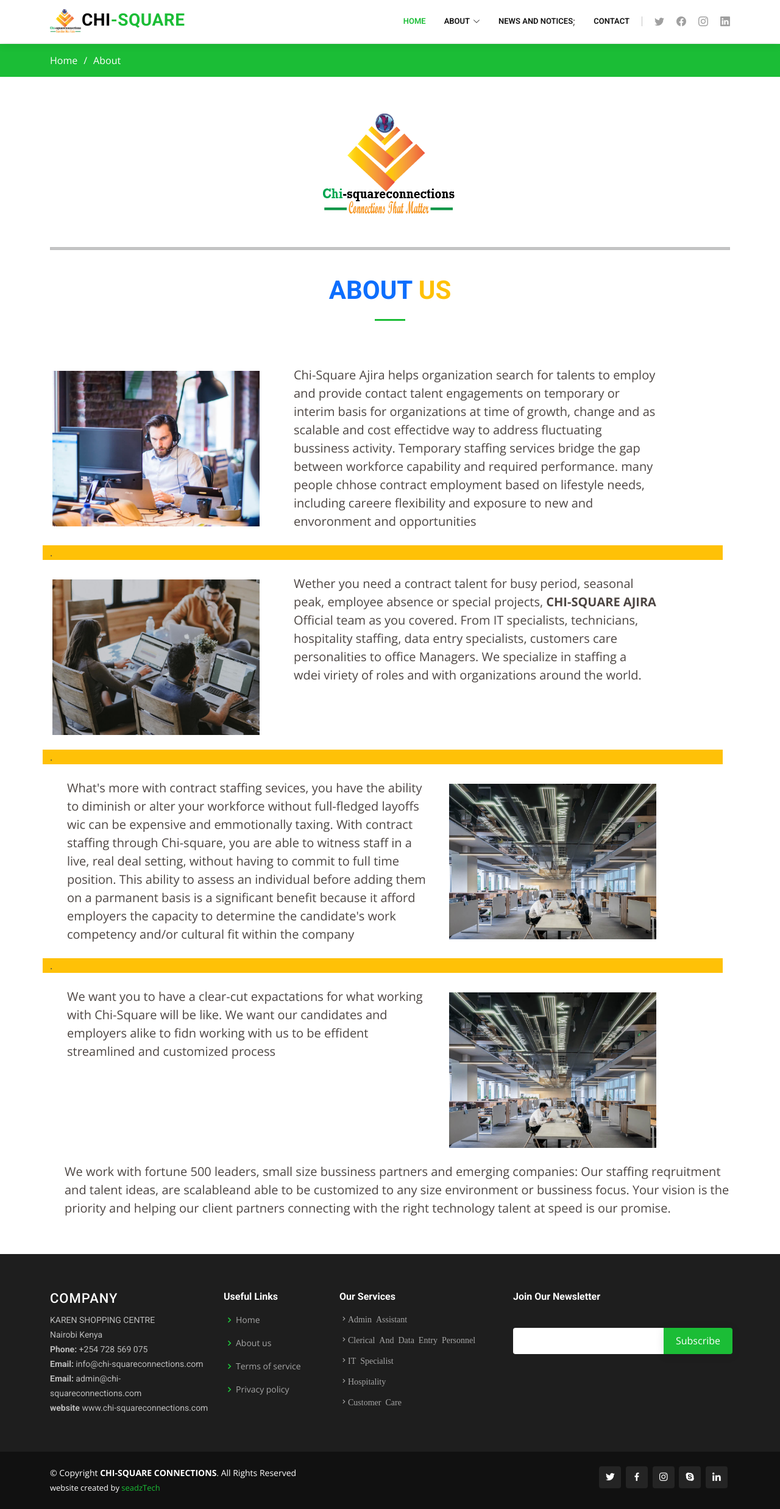
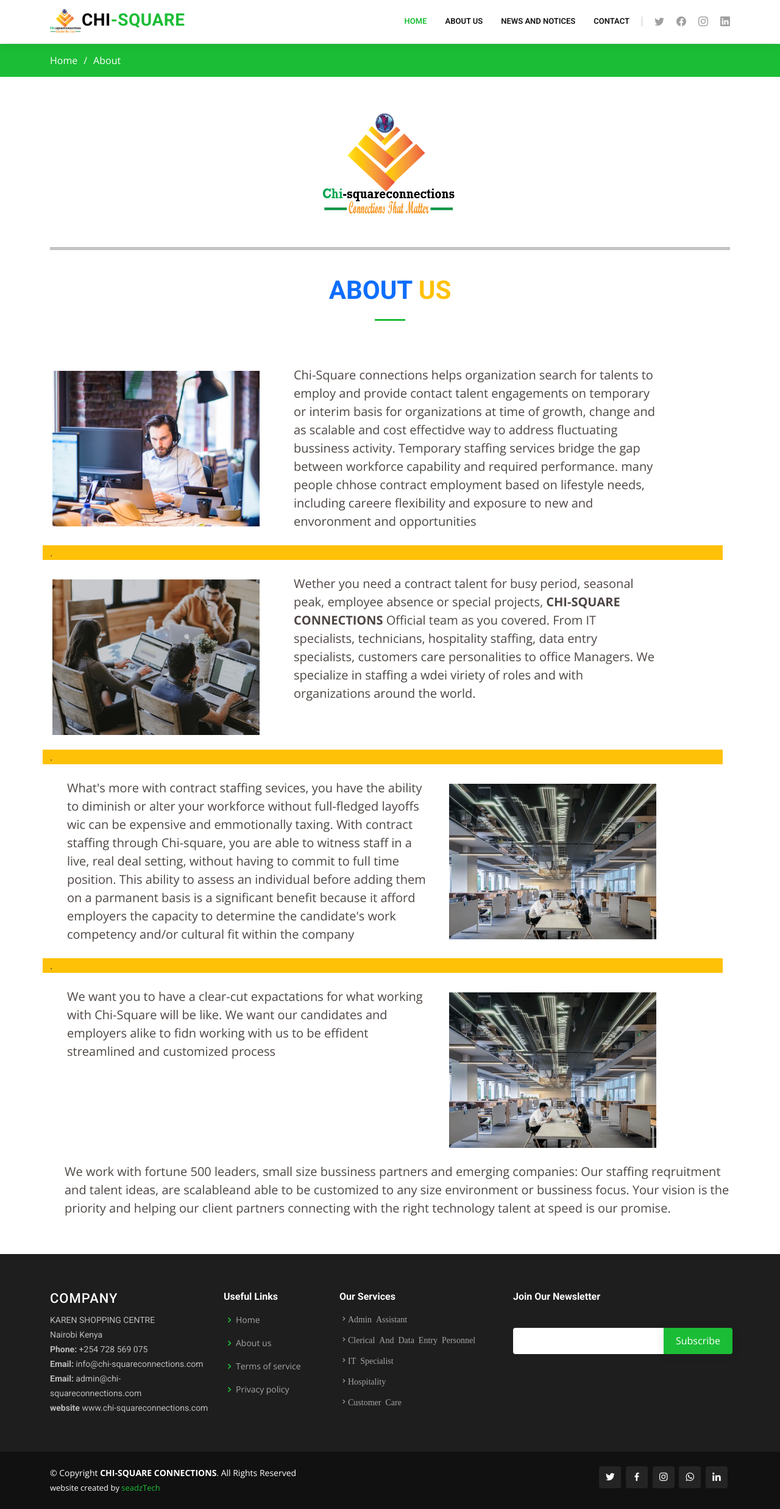
Before and after one commit to chirchirseadz/chi-project, a Django app: page /about/ in a window 1280 px wide. Shown: the whole page at 61% size. Run offline with Django 3.2, Linux system fonts and the light colour scheme; some libraries are stand-ins or nearby versions.

Commit message:
web python downgrade

```diff
--- a/core/settings.py
+++ b/core/settings.py
@@ -36,7 +36,7 @@
 
 
 # SECURITY WARNING: don't run with debug turned on in production!
-DEBUG = False
+DEBUG = True
 
 
 
--- a/requirements.txt
+++ b/requirements.txt
@@ -6,3 +6,5 @@
 python-decouple==3.6
 pytz==2022.2.1
 sqlparse==0.4.2
+
+python==3.8
--- a/templates/dashboard/about.html
+++ b/templates/dashboard/about.html
@@ -55,7 +55,7 @@
                 <img src="{% static 'assets/img/blog/blog-1.jpg' %}" class="img-fluid" alt="">
               </div>
               <div class="col-md-7 p-3">
-                <p class="fs-5 ml-4 mt-2" data-aos="fade-right">Chi-Square Ajira helps organization search for talents to employ and provide contact talent engagements on temporary or
+                <p class="fs-5 ml-4 mt-2" data-aos="fade-right">Chi-Square connections helps organization search for talents to employ and provide contact talent engagements on temporary or
                   interim basis for organizations at time of growth, change and as scalable and cost effectidve way to address fluctuating bussiness activity.
                   Temporary staffing services bridge the gap between workforce capability and required performance.
                   many people chhose contract employment based on lifestyle needs, including careere flexibility and
@@ -76,7 +76,7 @@
               </div>
               <div class="col-md-7 p-3">
                 <p class="fs-5 ml-4 mt-2" data-aos="fade-left">
-                  Wether you need a contract talent for busy period, seasonal peak, employee absence or special projects, <b>CHI-SQUARE AJIRA </b> Official team as you covered.
+                  Wether you need a contract talent for busy period, seasonal peak, employee absence or special projects, <b>CHI-SQUARE CONNECTIONS </b> Official team as you covered.
                   From IT specialists, technicians, hospitality staffing, data entry specialists, customers care personalities to office Managers. We specialize in staffing a wdei viriety of roles
                   and with organizations around the world.
                 </p>
--- a/templates/dashboard/landing_page.html
+++ b/templates/dashboard/landing_page.html
@@ -168,7 +168,7 @@
       <div class="container">
 
         <div class="section-title" data-aos="fade-up">
-          <h2 class="text-secondary"> Experties </h2>
+          <h2 class="text-secondary"> Expertise</h2>
           <p>Whether you need contract talent for busy periods, seasonal peaks, employee absences or special projects Chi- Square Connections has you covered. Our IT Specialists are available where and when you need them, so you can access critical skill sets on demand.</p>
         </div>
          <!-- ######################################################## -->
--- a/templates/partials/footer.html
+++ b/templates/partials/footer.html
@@ -21,7 +21,7 @@
         <div class="col-lg-2 col-md-6 footer-links">
           <h4>Useful Links</h4>
           <ul>
-            <li><i class="bx bx-chevron-right"></i> <a href="{% url 'homepage' %}">Home</a></li>
+            <li><i class="bx bx-chevron-right"></i> <a href="{% url 'landing_page' %}">Home</a></li>
             <li><i class="bx bx-chevron-right"></i> <a href="{% url 'about' %}">About us</a></li>
             <li><i class="bx bx-chevron-right"></i> <a href="#">Terms of service</a></li>
             <li><i class="bx bx-chevron-right"></i> <a href="#">Privacy policy</a></li>
@@ -76,7 +76,7 @@
       <a href="#" class="twitter"><i class="bx bxl-twitter"></i></a>
       <a href="#" class="facebook"><i class="bx bxl-facebook"></i></a>
       <a href="#" class="instagram"><i class="bx bxl-instagram"></i></a>
-      <a href="#" class="google-plus"><i class="bx bxl-skype"></i></a>
+      <a href="#" class="google-plus"><i class="bx bxl-whatsapp"></i></a>
       <a href="#" class="linkedin"><i class="bx bxl-linkedin"></i></a>
     </div>
   </div>
--- a/templates/partials/navbar.html
+++ b/templates/partials/navbar.html
@@ -29,9 +29,9 @@
       <ul>
         <li><a href="{% url 'landing_page' %}" class="active">Home</a></li>
 
-        <li class="dropdown"><a href="#"><span>About</span> <i class="bi bi-chevron-down"></i></a>
-          <ul>
-            <li><a href="{% url 'about' %}">About Us</a></li>
+        <!-- <li class="dropdown"><a href="#"><span>About</span> <i class="bi bi-chevron-down"></i></a> -->
+          <!-- <ul> -->
+            <!-- <li><a href="{% url 'about' %}">About Us</a></li> -->
             <!-- <li><a href="">Team</a></li> -->
             <!-- <li><a href="{% url 'testimonials' %}">Testimonials</a></li> -->
             <!-- <li class="dropdown"><a href="#"><span>Deep Drop Down</span> <i class="bi bi-chevron-right"></i></a>
@@ -43,9 +43,10 @@
                 <li><a href="#">Deep Drop Down 5</a></li>
               </ul>
             </li> -->
-          </ul>
-        </li>
-        <li><a  href="{% url 'news_and_notices' %}">News and Notices</a></li>;
+          <!-- </ul> -->
+        <!-- </li> -->
+        <li><a href="{% url 'about' %}">About Us</a></li>
+        <li><a  href="{% url 'news_and_notices' %}">News and Notices</a></li>
         <li><a  href="{% url 'contact' %}">Contact</a></li>
 
 <!--
```
Also changed, not shown: jobs/models.py (+4 -4 lines), rough.py (deleted, +0 -29 lines), .cpanel.yml (deleted), 1 other file.
